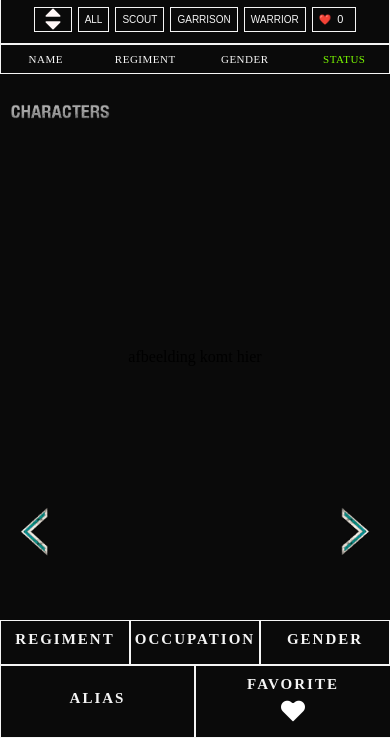
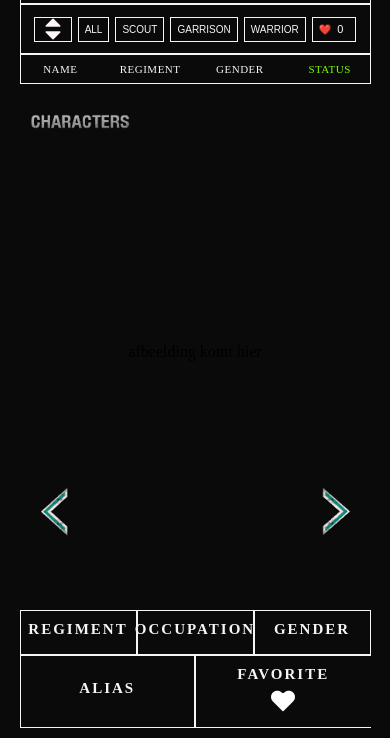
Before and after one commit to sounyatje/web-advanced-project, a website built with Vite: page web-advanced-project/index.html in a window 390 px wide. Shown: the part 106-844 px from the top of the page. Built offline with nearby package versions, Linux system fonts and the light colour scheme; no server answers; files whose address does not match are found by name.

Commit message:
responsive

```diff
--- a/web-advanced-project/src/style.scss
+++ b/web-advanced-project/src/style.scss
@@ -379,17 +379,27 @@
 }
 
 @media (max-width: 768px) {
-
+body{
+align-items: center;}
   .logo-text{
     display: flex;
     flex-wrap: wrap;
   }
+
+  .sort-btn .filter-btn{
+   width: 30px;
+   height:15px;
+  }
+
   .logo-title{display: flex; font-size: 15px;}
   .logo-sub{display: flex; font-size: 10px;}
   .container {
     flex-direction: column;
     height: auto;
+    width:90% ;
     overflow: visible;
+    margin: 10px;
+
   }
    .main {
     min-height: 300px;
@@ -439,6 +449,7 @@
   }
 
    .bottom-bar {
+    margin-top: 10px;
     height: auto;
     flex-wrap: wrap;
   }
@@ -462,8 +473,4 @@
   bottom: 60px;
   display: flex;
 
-}
-
-
-
-}
+}}
```
